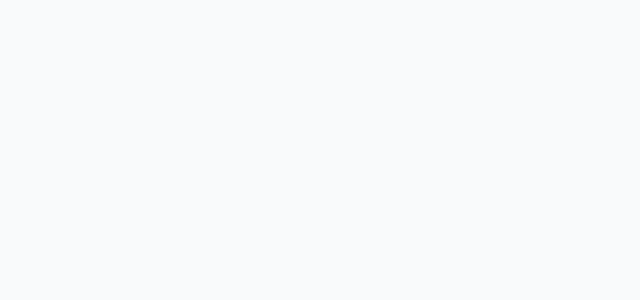
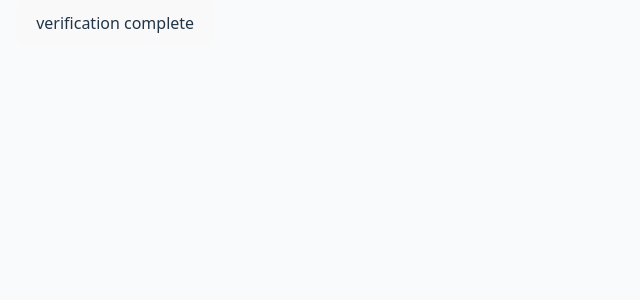
Before and after one commit to Anuragcr07/FREELANCE-DOCTOR, a React (Vite) app in the folder frontend/: page /login in a window 1280 px wide. Before the commit this address had no page. Shown: the top 300 px of the page, without its empty margins (0-640 px from the left). Built offline with nearby package versions, Linux system fonts and the light colour scheme.

Commit message:
feat: Add landing page and login functionality; update routing in App component

```diff
--- a/frontend/src/App.jsx
+++ b/frontend/src/App.jsx
@@ -1,6 +1,6 @@
 import React from 'react';
 import { BrowserRouter as Router, Route, Routes } from 'react-router-dom';
-import Dashboard from './pages/Dashboard';
+import Dashboard from './pages/dashboard';
 import './App.css';
 import SymptomAnalysis from './pages/SymptomAnalysis';
 import Inventory from './pages/Inventory';
@@ -8,6 +8,9 @@ import Inventory from './pages/Inventory';
 import MedicineDB from './pages/MedicineDB';
 import PatientDetails from './pages/PatientDetails';
 import Billing from './pages/Billing'; // Assuming you have a Billing page
+import Landingpage from './pages/landingpage';
+import Login from './pages/login';
+
 
 function App() {
   return (
@@ -17,7 +20,10 @@ function App() {
 
           <main className="flex-1 w-full overflow-y-auto bg-gray-50 px-4">
             <Routes>
-              <Route path="/" element={<Dashboard />} />
+              <Route path="/" element={<Landingpage />} />
+              <Route path="/login" element={<Login />} />
+              <Route path="/dashboard" element={<Dashboard />} />
+
               <Route path="/symptom-analysis" element={<SymptomAnalysis />} />
                <Route path="/inventory" element={<Inventory />} />
               <Route path="/revenue" element={<Revenue />} />
--- /dev/null
+++ b/frontend/src/pages/landingpage.jsx
@@ -0,0 +1,19 @@
+import React from 'react'
+import { Link } from 'react-router-dom'
+import { useNavigate } from 'react-router-dom'
+import login from './login'
+
+
+
+const landingpage = () => {
+    const navigate = useNavigate()
+  return (
+    <div>
+      Landing
+      <button onClick={() => navigate('/login')}>Login</button>
+
+    </div>
+  )
+}
+
+export default landingpage
--- /dev/null
+++ b/frontend/src/pages/login.jsx
@@ -0,0 +1,16 @@
+import React from 'react'
+import Dashboard from './dashboard'
+import { useNavigate } from 'react-router-dom'
+
+
+
+const login = () => {
+    const navigate = useNavigate();
+  return (
+    <div>
+      <button onClick={() => navigate('/dashboard')}>verification complete</button>
+    </div>
+  )
+}
+
+export default login
```
